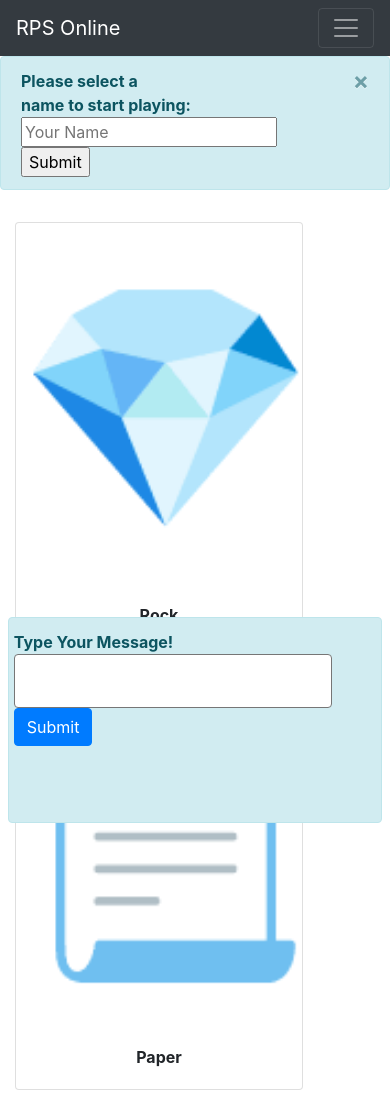
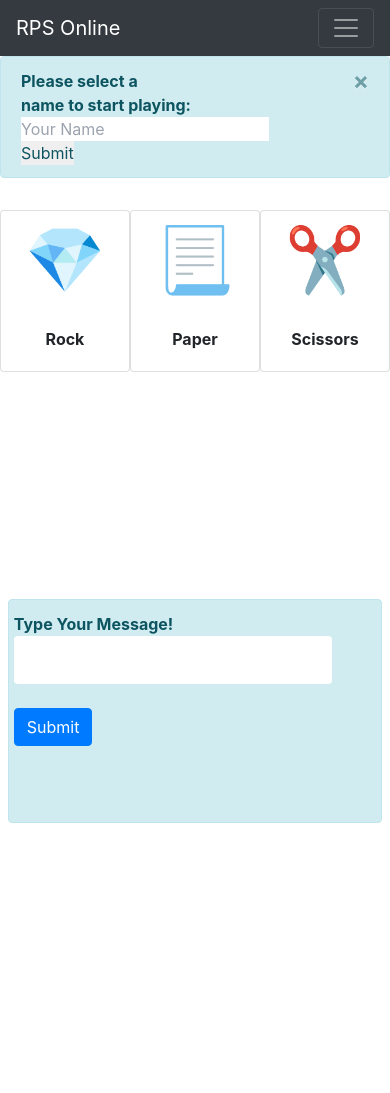
Before and after one commit to nanofuxion/RPS, a plain HTML site: page index.html in a window 390 px wide. Shown: the top 1093 px of the page. After the commit the page ends 844 px from the top, so only its background shows below. Drawn offline with nearby package versions, Linux system fonts and the light colour scheme; no server answers.

Commit message:
improved mobile layout

```diff
--- a/index.html
+++ b/index.html
@@ -7,6 +7,7 @@
   <meta http-equiv="X-UA-Compatible" content="ie=edge">
   <title>RPS Online</title>
 
+  <link href="https://unpkg.com/tailwindcss@^1.0/dist/tailwind.min.css" rel="stylesheet">
   <link rel="stylesheet" href="https://stackpath.bootstrapcdn.com/bootstrap/4.3.1/css/bootstrap.min.css"
     integrity="sha384-ggOyR0iXCbMQv3Xipma34MD+dH/1fQ784/j6cY/iJTQUOhcWr7x9JvoRxT2MZw1T" crossorigin="anonymous">
 
@@ -86,7 +87,7 @@
         </div>
         <div class="row">
           <textarea type="text" id="chat-input" class="textInput rounded"></textarea>
-          <button type="button" id="chat-send" class="btn btn-primary">Submit</button>
+          <button type="button" id="chat-send" class="btn btn-primary mt-4">Submit</button>
       </form>
     </div>
     <div class="col">
@@ -116,9 +117,9 @@
   <div class="container">
     <div class="row">
 
-      <div class="col-sm mt-3 selectable">
-        <div class="card" style="width: 18rem; text-align:center;">
-          <div class="card--top" style="font-size: 15rem;">💎</div>
+      <div class="w-1/3 mt-3 selectable mx-auto">
+        <div class="card" style="text-align:center;">
+          <div class="card--top emoji">💎</div>
 
           <div class="card-body">
             <p class="card-text"><strong class="choice">Rock</strong></p>
@@ -127,9 +128,9 @@
       </div>
 
 
-      <div class="col-sm mt-3 selectable">
-        <div class="card" style="width: 18rem; text-align:center;">
-          <div class="card--top" style="font-size: 15rem;">📃</div>
+      <div class="w-1/3 mt-3 selectable mx-auto">
+        <div class="card" style="text-align:center;">
+          <div class="card--top emoji">📃</div>
 
           <div class="card-body">
             <p class="card-text"><strong class="choice">Paper</strong></p>
@@ -137,9 +138,9 @@
         </div>
       </div>
 
-      <div class="col-sm mt-3 selectable">
-        <div class="card" style="width: 18rem; text-align:center;">
-          <div class="card--top" style="font-size: 15rem;">✂️</div>
+      <div class="w-1/3 mt-3 selectable mx-auto">
+        <div class="card" style="text-align:center;">
+          <div class="card--top emoji">✂️</div>
 
           <div class="card-body">
             <p class="card-text"><strong class="choice">Scissors</strong></p>
--- a/main.css
+++ b/main.css
@@ -36,3 +36,14 @@
     height: 4em;
     overflow-wrap: normal;
 }
+
+
+    .emoji {
+        font-size: 14rem;
+    }
+
+@media only screen and (max-width: 640px) {
+    .emoji {
+        font-size: 4rem;
+    }
+}
```
